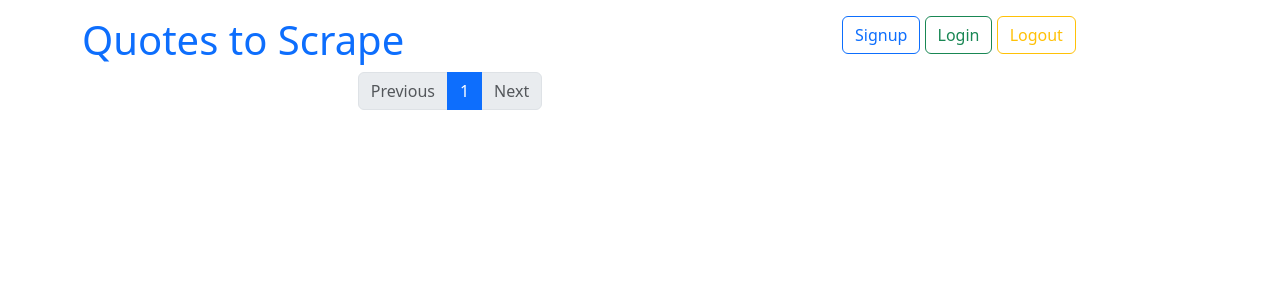
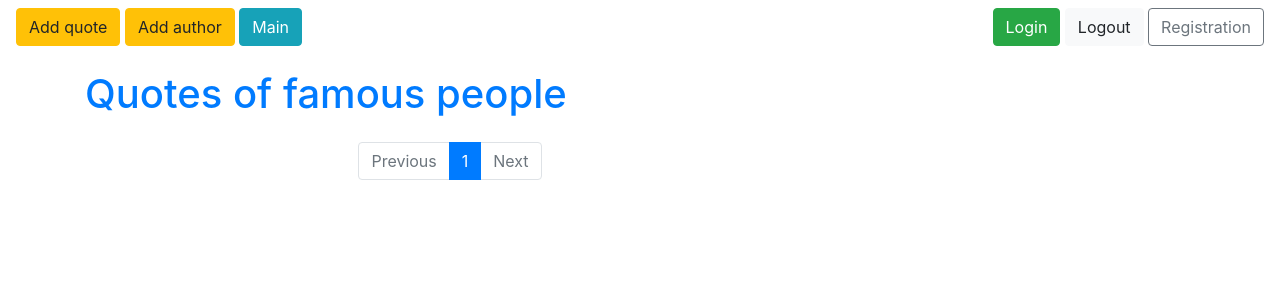
Before and after one commit to Roll1ngo/quotes_of_famous_people, a Django app: page / in a window 1280 px wide. Shown: the top 300 px of the page. Run offline with Django 5.2, Linux system fonts and the light colour scheme; data that the repository does not hold is empty; some libraries are stand-ins or nearby versions.

Commit message:
Add_quote, add_author, add_navbar

```diff
--- a/pyproject.toml
+++ b/pyproject.toml
@@ -14,6 +14,10 @@ psycopg2 = "^2.9.9"
 mongoengine = "^0.28.2"
 
 
+
+
+
+
 [build-system]
 requires = ["poetry-core"]
 build-backend = "poetry.core.masonry.api"
--- a/quotes_of_famous_people/quotes/static/quotes/style.css
+++ b/quotes_of_famous_people/quotes/static/quotes/style.css
@@ -24,10 +24,13 @@
     color: white;
     font-size: small;
     background-color: #7CA3E6;
-
-body {
-    background-image: url('../images/background.jpg');
-    background-repeat: no-repeat;
-    background-size: cover;
-    background-attachment: fixed;
 }
+ #bg {
+ background-repeat: no-repeat;
+ background-size: cover;
+ background-position: top;
+ background-attachment: fixed;
+  }
+.authorheader {
+        color: #006400;
+}
--- a/quotes_of_famous_people/quotes/templates/quotes/base.html
+++ b/quotes_of_famous_people/quotes/templates/quotes/base.html
@@ -5,32 +5,29 @@
     <meta name="viewport"
           content="width=device-width, user-scalable=no, initial-scale=1.0, maximum-scale=1.0, minimum-scale=1.0">
     <meta http-equiv="X-UA-Compatible" content="ie=edge">
-    <link href="https://cdn.jsdelivr.net/npm/bootstrap@5.3.3/dist/css/bootstrap.min.css" rel="stylesheet"
-          integrity="sha384-QWTKZyjpPEjISv5WaRU9OFeRpok6YctnYmDr5pNlyT2bRjXh0JMhjY6hW+ALEwIH" crossorigin="anonymous">
+    <link href="https://stackpath.bootstrapcdn.com/bootstrap/4.3.1/css/bootstrap.min.css" rel="stylesheet">
     {% load static %}
     <link rel="stylesheet" href="{% static 'quotes/style.css' %}">
+
 
     <title>Main Page</title>
 
 </head>
 <body>
+<nav class="navbar bg-body-tertiary justify-content-between">
+    <div>
+        <a href="{% url 'quotes:add_quote' %}" class="btn btn-warning" type="button">Add quote</a>
+        <a href="{% url 'quotes:add_author' %}" class="btn btn-warning" type="button">Add author</a>
+        <a href="{% url 'quotes:root' %}" class="btn btn-info" type="button">Main</a>
+    </div>
+    <div>
+        <button class="btn btn-success" type="button">Login</button>
+        <button class="btn btn-light" type="button">Logout</button>
+        <button class="btn btn-outline-secondary" type="button">Registration</button>
+    </div>
+</nav>
 <div class="container">
-    <div class="row header-box pt-3">
-        <div class="col-md-8">
-            <h1>
-                <a href="/" style="text-decoration: none">Quotes to Scrape</a>
-            </h1>
-        </div>
-        <div class="col-md-4">
-            <p>
 
-                <a href="/signup" class="btn btn-outline-primary">Signup</a>
-                <a href="/login" class="btn btn-outline-success">Login</a>
-                <a href="/logout" class="btn btn-outline-warning">Logout</a>
-
-            </p>
-        </div>
-    </div>
 
     {% block content %}
     {% endblock %}
--- a/quotes_of_famous_people/quotes/templates/quotes/index.html
+++ b/quotes_of_famous_people/quotes/templates/quotes/index.html
@@ -1,5 +1,14 @@
 {% extends 'quotes/base.html' %}
 {% block content %}
+
+    <div class="row header-box pt-3 mb-3">
+        <div class="col-md-8">
+            <h1>
+                <a href="/" style="text-decoration: none">Quotes of famous people</a>
+            </h1>
+        </div>
+
+    </div>
 <div class="row">
         <div class="col-md-8">
             {% for quote in quotes %}
@@ -24,7 +33,7 @@
             <nav aria-label="Page navigation example">
                 <ul class="pagination justify-content-center">
                     <! Previous page button>
-                <li class="{% if not quotes.has_previous%} page-item disabled {% else %} page-item {% endif %}">
+                    <li class="{% if not quotes.has_previous %} page-item disabled {% else %} page-item {% endif %}">
                         <a class="page-link"
                            href="{% if quotes.has_previous%} {% url 'quotes:root_paginate' quotes.previous_page_number %} {% else %} # {% endif %}">Previous</a>
                     </li>
@@ -32,13 +41,18 @@
                     {% if quotes.has_previous %}
                     <li class="page-item"><a
                             class="page-link"
-                        href="{% url 'quotes:root_paginate' quotes.previous_page_number %}">{{quotes.previous_page_number}}</a></li>
+                            href="{% url 'quotes:root_paginate' quotes.previous_page_number %}">{{quotes.previous_page_number}}</a>
+                    </li>
                     {% endif %}
                     <! Currently page number>
-                <li class="page-item active"><a class="page-link" href="{% url 'quotes:root_paginate' quotes.number %}">{{quotes.number}}</a></li>
+                    <li class="page-item active"><a class="page-link"
+                                                    href="{% url 'quotes:root_paginate' quotes.number %}">{{quotes.number}}</a>
+                    </li>
                     <!Next page number button>
                     {% if quotes.has_next %}
-                <li class="page-item "><a class="page-link" href="{% if quotes.has_next%} {% url 'quotes:root_paginate' quotes.next_page_number %} {% else %} # {% endif %}">{{quotes.next_page_number}}</a></li>
+                    <li class="page-item "><a class="page-link"
+                                              href="{% if quotes.has_next%} {% url 'quotes:root_paginate' quotes.next_page_number %} {% else %} # {% endif %}">{{quotes.next_page_number}}</a>
+                    </li>
                     {% endif %}
                     <!Next page button>
                     <li class="{% if not quotes.has_next %} page-item disabled {% else %} page-item {% endif %}">
--- a/quotes_of_famous_people/quotes/urls.py
+++ b/quotes_of_famous_people/quotes/urls.py
@@ -6,7 +6,7 @@ app_name = 'quotes'
 
 urlpatterns = [
     path("", views.main, name="root"),
-    path("<int:page>", views.main, name="root_paginate")
-
-
+    path("<int:page>", views.main, name="root_paginate"),
+    path("add_quote/", views.add_quote, name="add_quote"),
+    path("add_author/", views.add_author, name="add_author")
 ]
--- a/quotes_of_famous_people/quotes/views.py
+++ b/quotes_of_famous_people/quotes/views.py
@@ -1,14 +1,42 @@
-from django.shortcuts import render
+import re
+
+from django.shortcuts import render, redirect
 from .models import AuthorDjango, QuoteDjango
 from django.core.paginator import Paginator
-
+from .forms import AddQuote, AddAuthor
 
 
 # Create your views here.
 def main(request, page=1):
-    quotes = QuoteDjango.objects.all()
+    quotes = QuoteDjango.objects.order_by('quote').all()
     quantity_page = 8
     paginator = Paginator(quotes, quantity_page)
     quotes_on_page = paginator.page(page)
 
-    return render(request, template_name='quotes/index.html', context={'quotes': quotes_on_page})
+    return render(request, 'quotes/index.html', context={'quotes': quotes_on_page})
+
+
+def add_quote(request):
+    if request.method == 'POST':
+        form = AddQuote(request.POST)
+        if form.is_valid():
+            quote_data = form.cleaned_data
+            tags_list = re.findall(r'\w+', quote_data['tags'])
+            quote_data['tags'] = tags_list
+            quote = QuoteDjango(**quote_data)
+            quote.save()
+            return redirect('quotes:root')
+    else:
+        form = AddQuote()
+    return render(request, 'quotes/add_quote.html', {'form': form})
+
+
+def add_author(request):
+    if request.method == 'POST':
+        form_author = AddAuthor(request.POST)
+        if form_author.is_valid():
+            new_author = form_author.save()
+            return redirect('quotes:root')
+    else:
+        form_author = AddAuthor()
+    return render(request, 'quotes/add_author.html', {'form_author': form_author})
--- a/quotes_of_famous_people/quotes_of_famous_people/settings.py
+++ b/quotes_of_famous_people/quotes_of_famous_people/settings.py
@@ -39,6 +39,7 @@ INSTALLED_APPS = [
     "django.contrib.staticfiles",
     "quotes.apps.QuotesConfig",
     "users.apps.UsersConfig",
+    "bootstrap5"
 ]
 
 MIDDLEWARE = [
```
Also changed, not shown: quotes_of_famous_people/quotes/forms.py (added, +24 -0 lines), quotes_of_famous_people/quotes/models.py (+7 -1 lines), quotes_of_famous_people/quotes/templates/quotes/add_author.html (added, +46 -0 lines), quotes_of_famous_people/quotes/templates/quotes/add_quote.html (added, +41 -0 lines), quotes_of_famous_people/quotes/templates/quotes/pagination.html (deleted, +0 -18 lines), quotes_of_famous_people/quotes/static/images/background.jpg (deleted), quotes_of_famous_people/quotes/static/quotes/images/background.png (added), 1 other file. Lines whose indentation alone changed are shown as unchanged.
